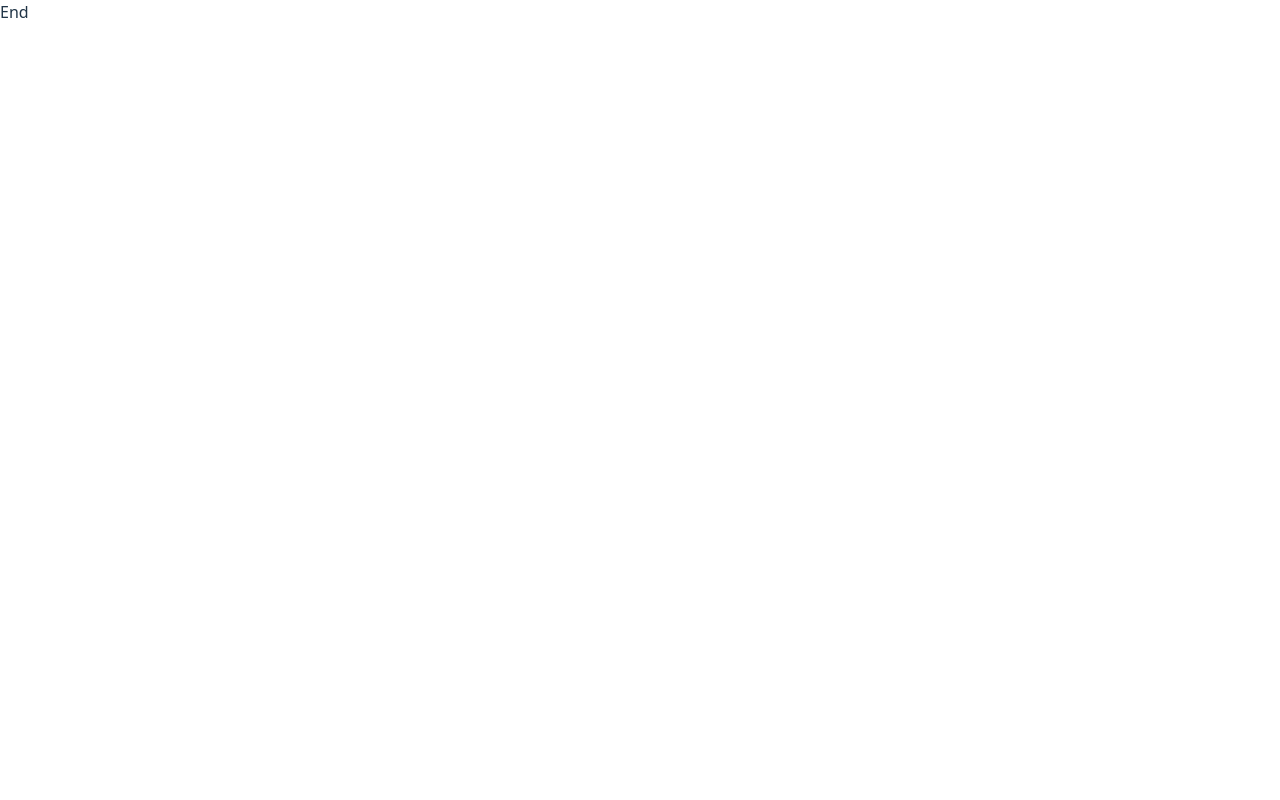
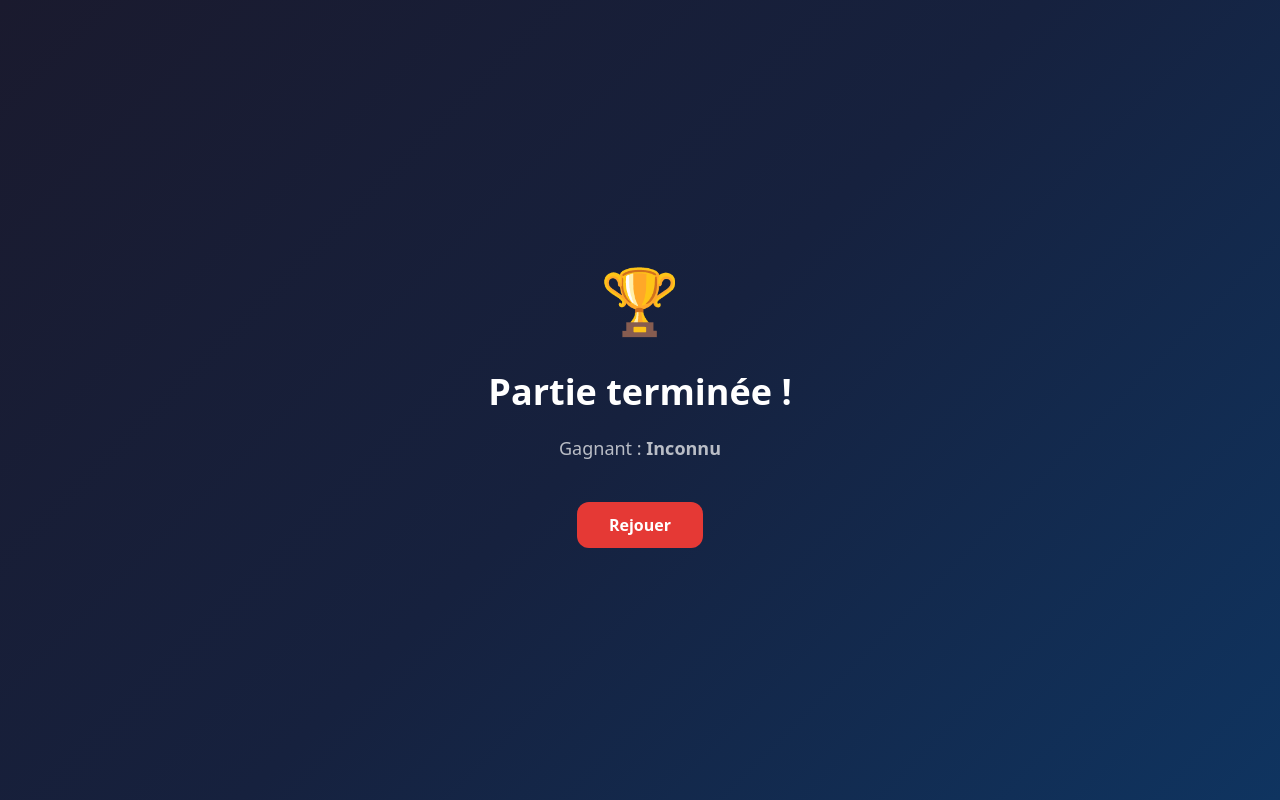
Before and after one commit to matthieu-comme/uno-upjv, a React (Vite) app in the folder frontend/: page /end/TESTCODE in a window 1280 px wide. Built offline with nearby package versions, Linux system fonts and the light colour scheme.

Commit message:
feat(routing): restauration du routing complet + EndPage
- App.jsx : routing BrowserRouter vers Home/Lobby/Game/End
- EndPage : page de fin de partie avec nom du gagnant et bouton rejouer

```diff
--- a/frontend/src/App.jsx
+++ b/frontend/src/App.jsx
@@ -12,7 +12,7 @@ export default function App() {
         <Route path="/lobby/:gameId" element={<LobbyPage />} />
         <Route path="/game/:gameId" element={<GamePage />} />
         <Route path="/end/:gameId" element={<EndPage />} />
-        <Route path="*" element={<Navigate to="/" replace />} /> // redirige les routes inconnues vers la page d'accueil
+        <Route path="*" element={<Navigate to="/" replace />} />
       </Routes>
     </BrowserRouter>
   );
--- a/frontend/src/pages/EndPage.jsx
+++ b/frontend/src/pages/EndPage.jsx
@@ -1 +1,26 @@
-export default function EndPage() { return <div>End</div>; }
+import { useLocation, useNavigate } from 'react-router-dom';
+
+export default function EndPage() {
+  const navigate = useNavigate();
+  const { state } = useLocation();
+  const winner = state?.winner ?? 'Inconnu';
+
+  return (
+    <div style={{
+      minHeight: '100vh', display: 'flex', flexDirection: 'column',
+      alignItems: 'center', justifyContent: 'center',
+      background: 'linear-gradient(135deg, #1a1a2e 0%, #16213e 50%, #0f3460 100%)',
+      color: 'white', gap: 24,
+    }}>
+      <div style={{ fontSize: 64 }}>🏆</div>
+      <h1 style={{ margin: 0, fontSize: 36, fontWeight: 900 }}>Partie terminée !</h1>
+      <p style={{ margin: 0, opacity: 0.7, fontSize: 18 }}>Gagnant : <strong>{winner}</strong></p>
+      <button onClick={() => navigate('/')} style={{
+        marginTop: 16, padding: '12px 32px', borderRadius: 12, border: 'none',
+        background: '#e53935', color: 'white', fontWeight: 800, fontSize: 16, cursor: 'pointer',
+      }}>
+        Rejouer
+      </button>
+    </div>
+  );
+}
```
